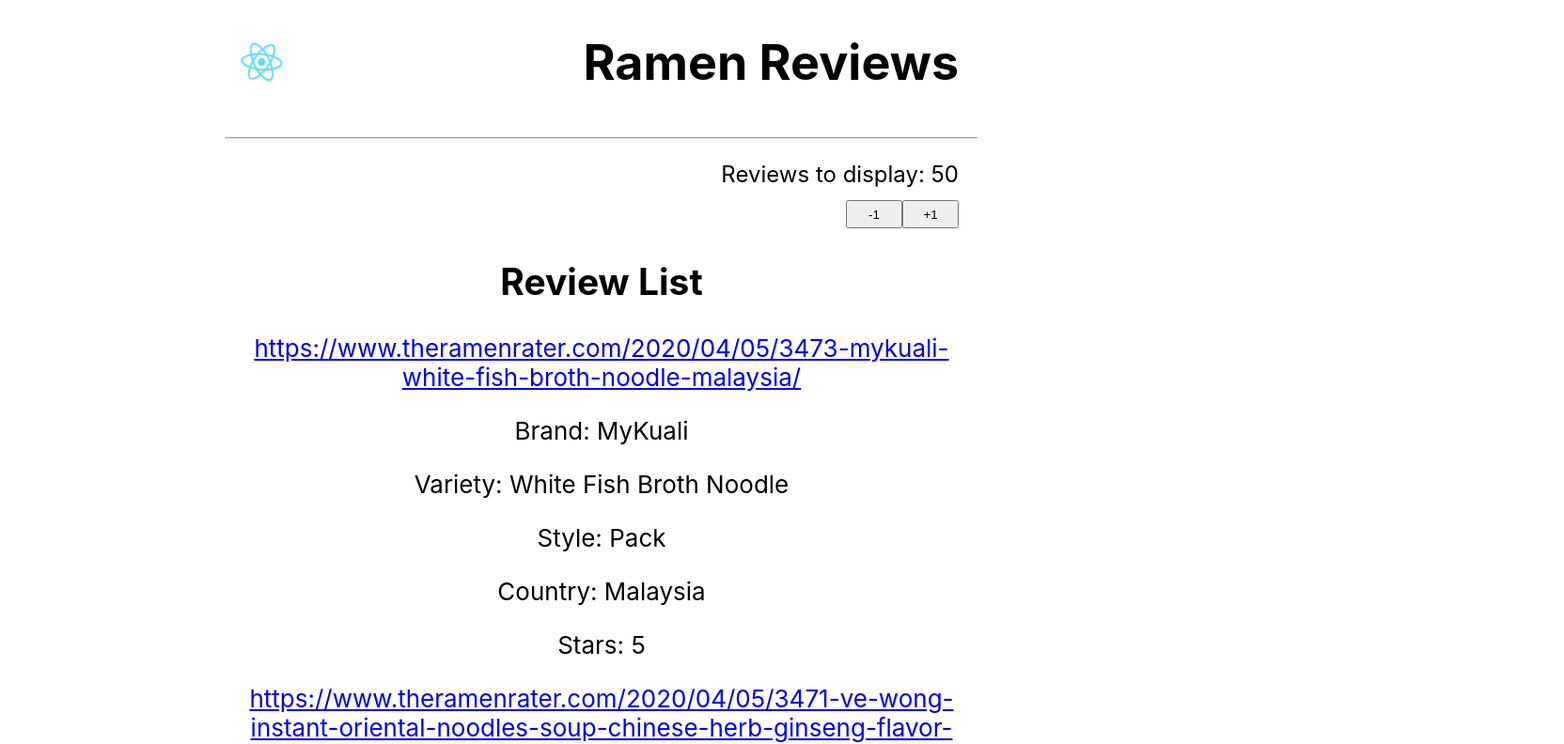
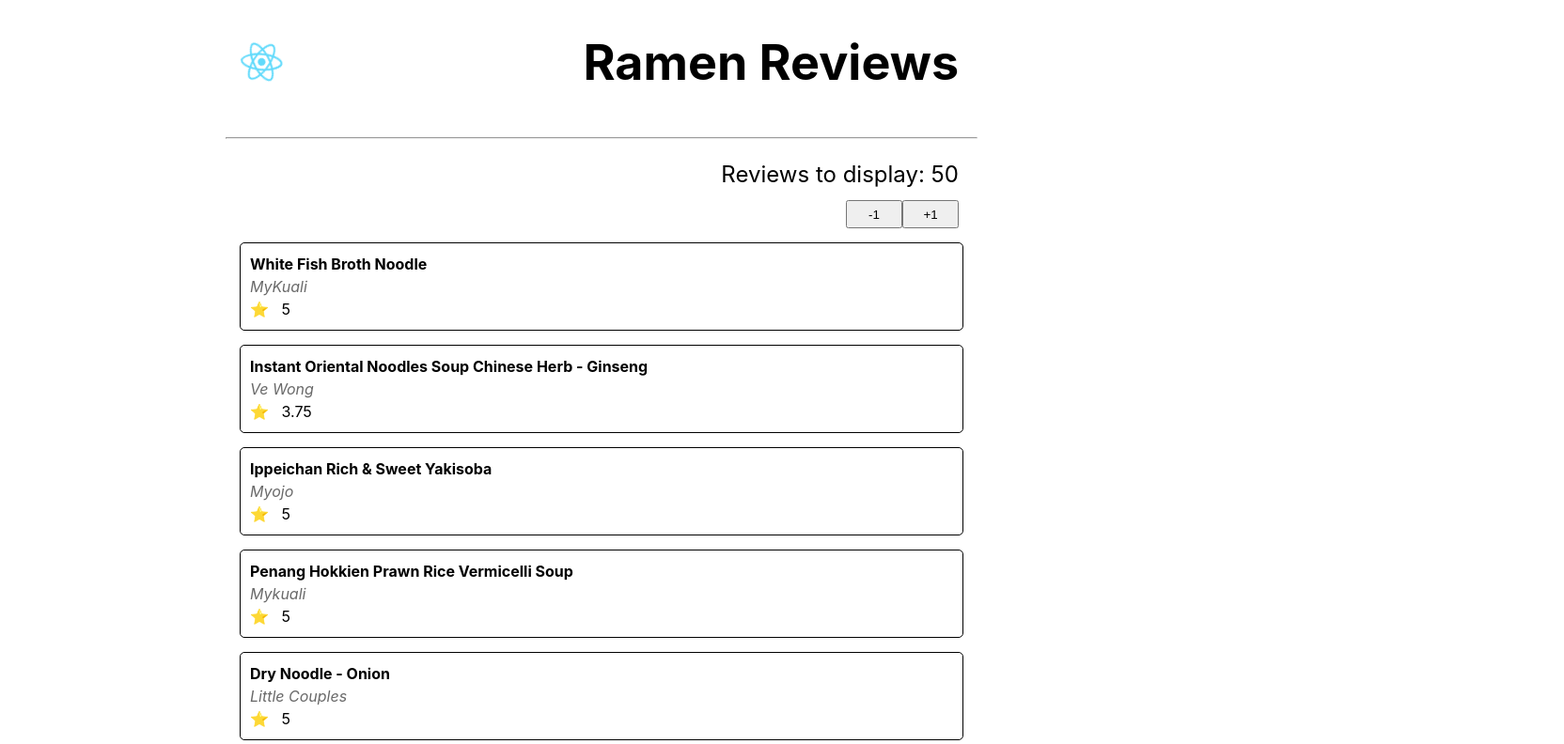
Before and after one commit to JaneilTan/03-exercise--react-state-hook, a React (Create React App) app: page / in a window 1280 px wide. Shown: the top 792 px of the page at 94% size, 1664 px wide, since content can reach past the window. Built offline with nearby package versions, Linux system fonts and the light colour scheme.

Commit message:
Updated code for rendering the reviews

```diff
--- a/src/App.jsx
+++ b/src/App.jsx
@@ -1,4 +1,4 @@
-import React, { useState } from 'react';
+import React from 'react';
 import Controls from './components/Controls';
 import ReviewList from './components/ReviewList';
 import ramenReviews from './data/ramen-reviews.json';
@@ -9,7 +9,7 @@ import './App.css';
 
 
 function App() {
-  const [reviews] = useState(ramenReviews);
+  // const [reviews] = useState(ramenReviews);
 
   return (
     <div className="App">
@@ -22,7 +22,7 @@ function App() {
 
       <Controls />
 
-      <ReviewList reviews={reviews}/>
+      <ReviewList reviews={ramenReviews}/>
     </div>
   );
 }
--- a/src/components/ReviewCard.jsx
+++ b/src/components/ReviewCard.jsx
@@ -1,25 +1,25 @@
+import React from 'react';
 import './ReviewCard.css';
 
-const ReviewCard = ({ review }) => {
-  const { URL, Brand, Variety, Stars } = review;
+const ReviewCard = ({ reviews }) => {
+  // const { URL, Brand, Variety, Stars } = reviews;
 
   return (
     <div>
-      {review.map((review) => (
-        <div key={review.ID}>
-          <h2>{review.URL}</h2>
-          <p>{review.Brand}</p>
-          <p>{review.Variety}</p>
-          <p>{review.Stars}</p>
-        </div>
-      ))}
-      <a className="review-link" href={URL} target="_blank"rel="noreferrer" >
-        <div className="review-card">
-          <div className="review-prop variety"><strong>{Variety}</strong></div>
-          <div className="review-prop brand"><i>{Brand}</i></div>
-          <div className="review-prop stars">⭐ {'\u00A0'} {Stars}</div>
-        </div>
-      </a>
+    {reviews.map((review) => (
+
+      <a key={review.ID}
+        className="review-link"
+        href={review.URL} target="_blank"
+        rel="noreferrer" >
+      <div className="review-card">
+        <div className="review-prop variety"><strong>{review.Variety}</strong></div>
+        <div className="review-prop brand"><i>{review.Brand}</i></div>
+        <div className="review-prop stars">⭐ {'\u00A0'} {review.Stars}</div>
+      </div>
+    </a>
+    ))}
+
     </div>
   );
 };
--- a/src/components/ReviewList.jsx
+++ b/src/components/ReviewList.jsx
@@ -1,23 +1,13 @@
-import React from 'react';
+import ReviewCard from './ReviewCard';
 import './ReviewList.css';
 
 const ReviewList = ({ reviews }) => {
 
   return (
     <div className="review-list">
-      <h2>Review List</h2>
-      {reviews.map((review) => (
-        <div key={review.ID}>
 
-          <a href={review.URL} target="_blank" rel="noopener noreferrer">{review.URL}</a>
-          <p>Brand: {review.Brand}</p>
-          <p>Variety: {review.Variety}</p>
-          <p>Style: {review.Style}</p>
-          <p>Country: {review.Country}</p>
-          <p>Stars: {review.Stars}</p>
 
-        </div>
-      ))}
+      <ReviewCard  reviews={reviews} />
 
 
     </div>
```
